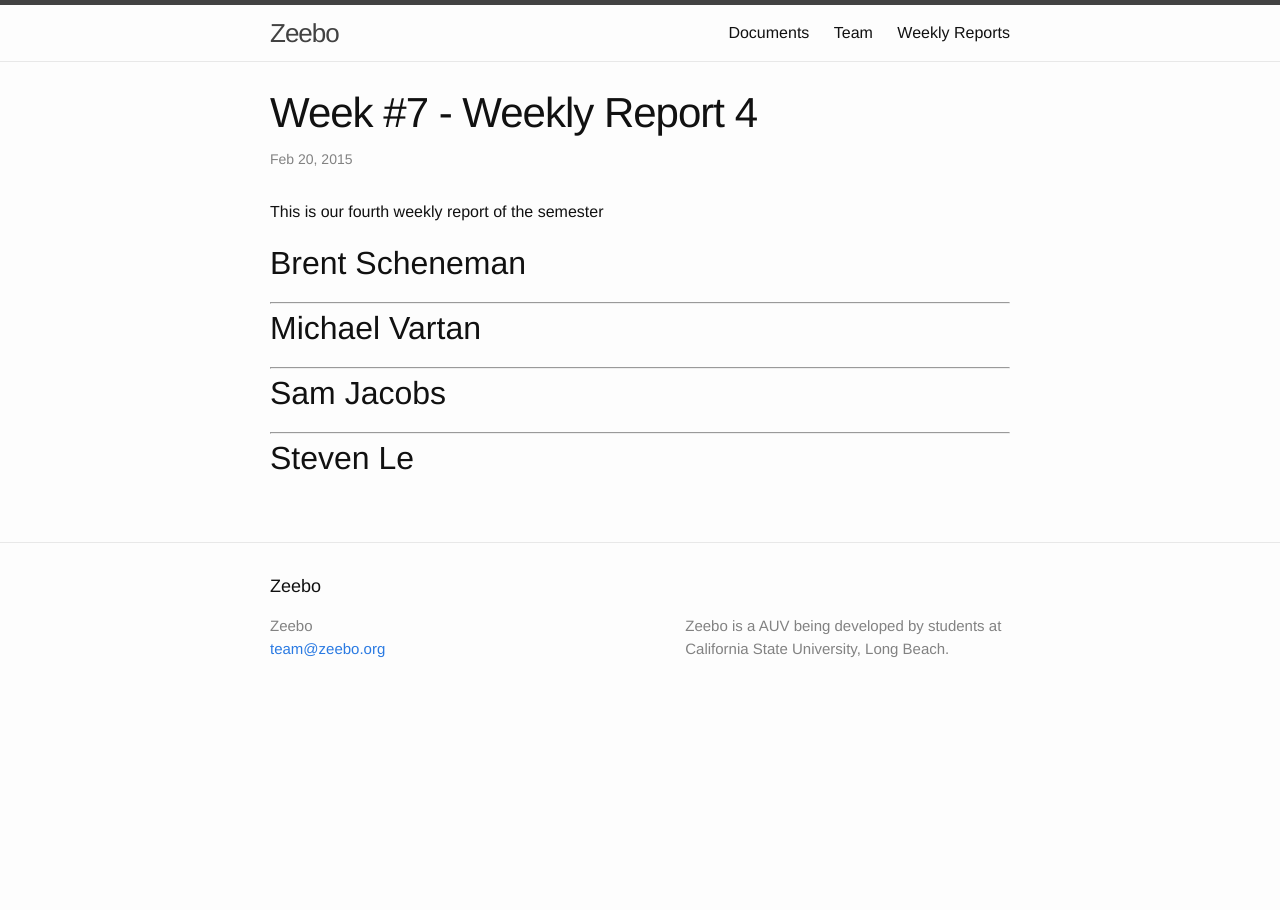
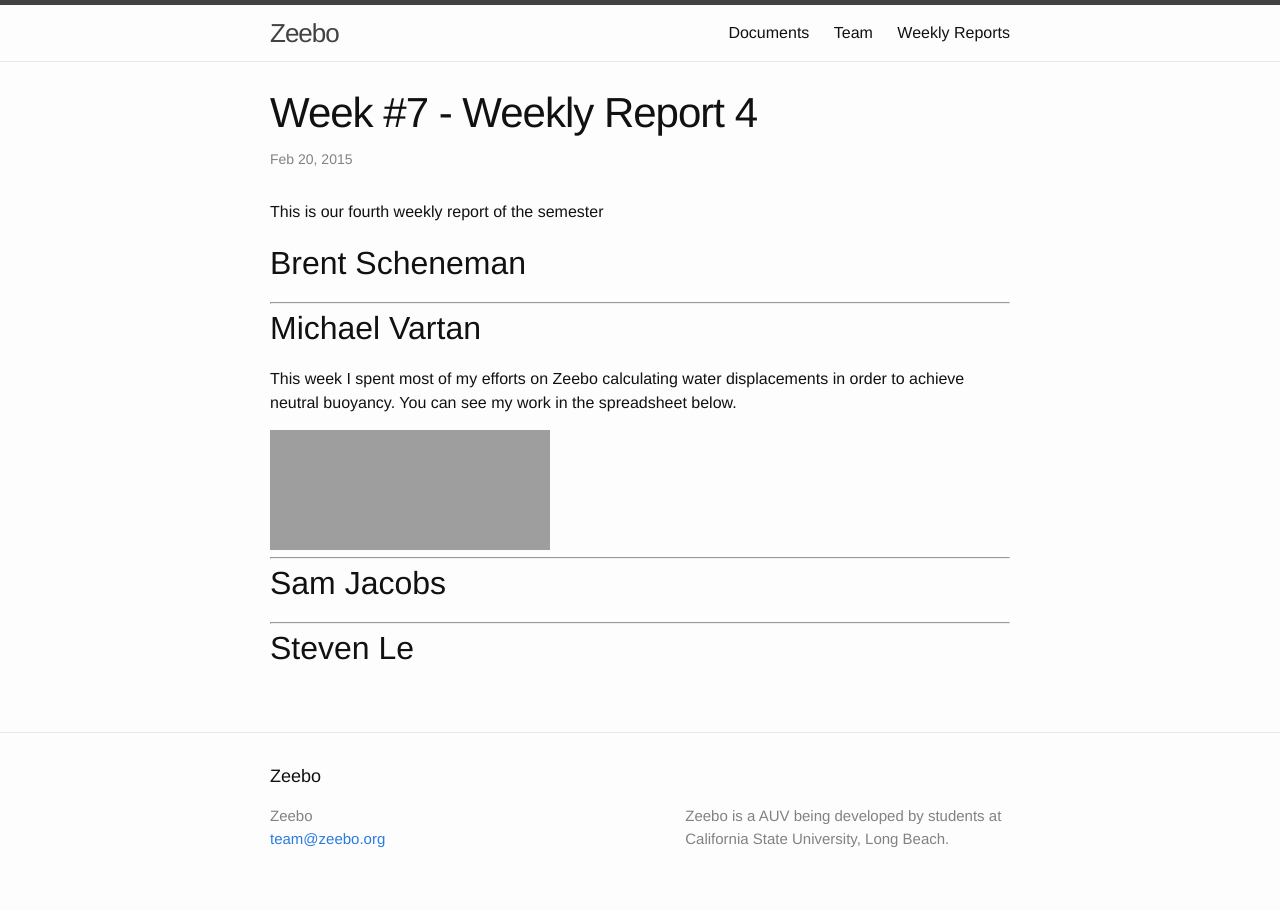
Before and after one commit to vartan/Xeebo, a Jekyll site: the page built from _posts/2015-03-06-weekly-report-7.md, in a window 1280 px wide. Built offline with Jekyll 4.4.1, drawn with Linux system fonts in a browser that asks for light colours; comment, search, counter and statistics services are not loaded; grey boxes are pictures that could not be loaded.

Commit message:
Added this week

```diff
--- a/_posts/2015-03-06-weekly-report-7.md
+++ b/_posts/2015-03-06-weekly-report-7.md
@@ -13,6 +13,11 @@ This is our fourth weekly report of the semester
 
 #Michael Vartan
 
+This week I spent most of my efforts on Zeebo calculating water displacements in order to achieve neutral buoyancy. You can see my work in the spreadsheet below.
+<iframe width='280' height='120' frameborder='0' scrolling=no
+src='https://docs.google.com/spreadsheets/d/1r5tAl0xX0g0Y5hXtF5OFBNnbssQBHQ7P4RdQyiwTomY/edit?usp=sharing&single=true&gid=0&output=html'>
+</iframe>
+
 ---
 
 #Sam Jacobs
```
